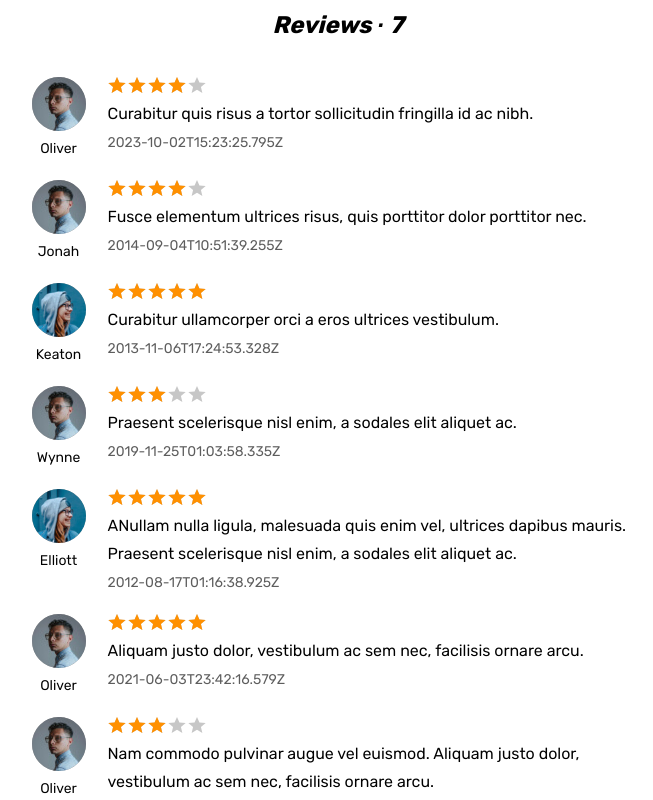
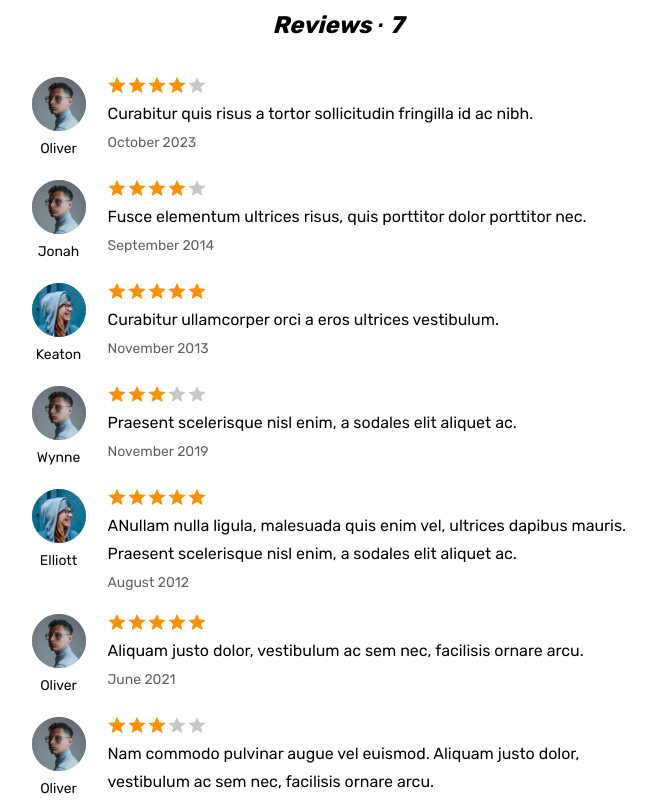
Before and after one commit to htmlacademy-react/2446367-six-cities-3, a React (Vite) app: page /offer/6af6f711-c28d-4121-82cd-e0b462a27f00 in a window 1280 px wide. Shown: the part 1200-2000 px from the top of the page, without its empty margins (302-955 px from the left). Built offline with nearby package versions, Linux system fonts and the light colour scheme.

Commit message:
add date-fns 4.1.0

```diff
--- a/package.json
+++ b/package.json
@@ -13,6 +13,7 @@
     "@reduxjs/toolkit": "1.9.7",
     "axios": "1.5.1",
     "classnames": "2.3.2",
+    "date-fns": "4.1.0",
     "history": "5.3.0",
     "http-status-codes": "2.3.0",
     "leaflet": "1.7.1",
--- a/src/components/reviews-item/reviews-item.tsx
+++ b/src/components/reviews-item/reviews-item.tsx
@@ -1,3 +1,4 @@
+import { format } from 'date-fns';
 import { Review } from '../../mocks/mock-types/reviews';
 import { convertStarToWidth, getUserName } from '../../utils/utils';
 
@@ -35,7 +36,7 @@ export default function ReviewsItem({ review }: ReviewsItemProps) {
         </div>
         <p className="reviews__text">{comment}</p>
         <time className="reviews__time" dateTime={date}>
-          {date}
+          {format(date, 'LLLL y')}
         </time>
       </div>
     </li>
```
Also changed, not shown: 1 other file (tests, documents, lock files or other folders).
